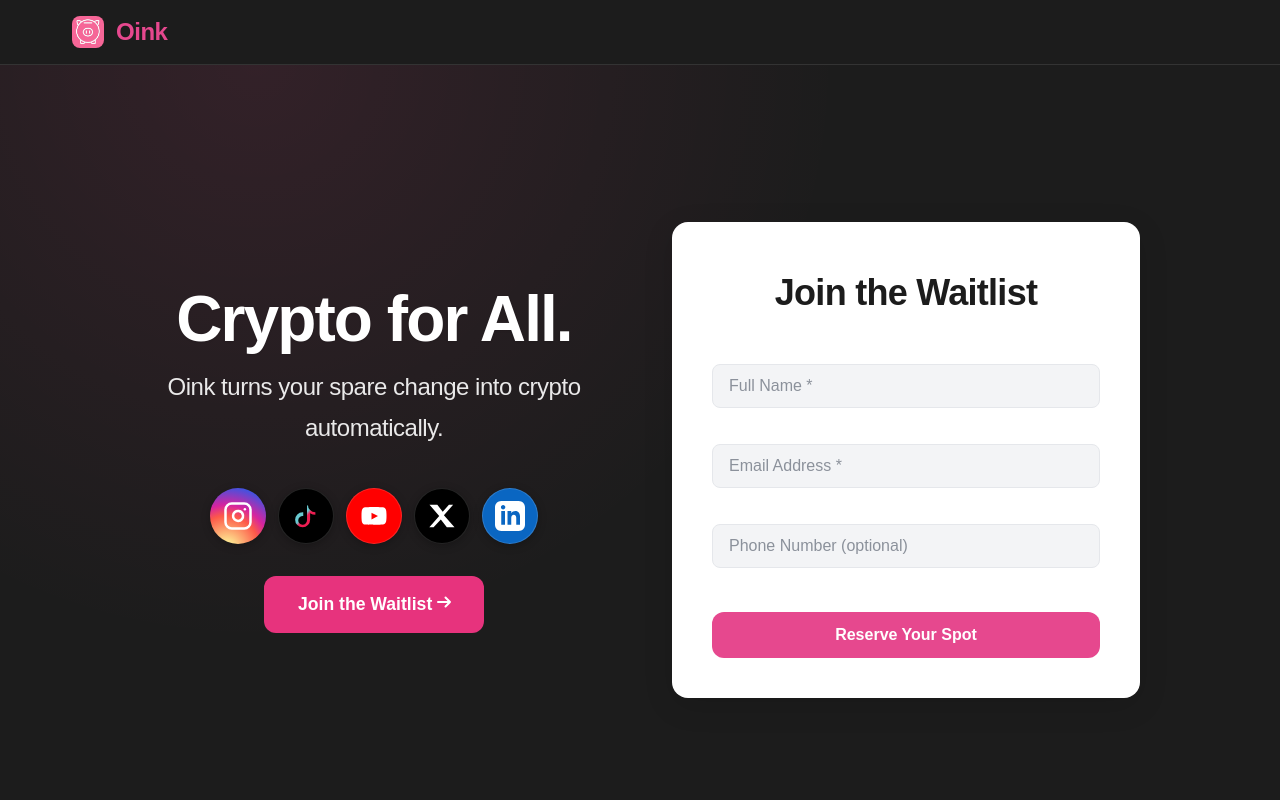
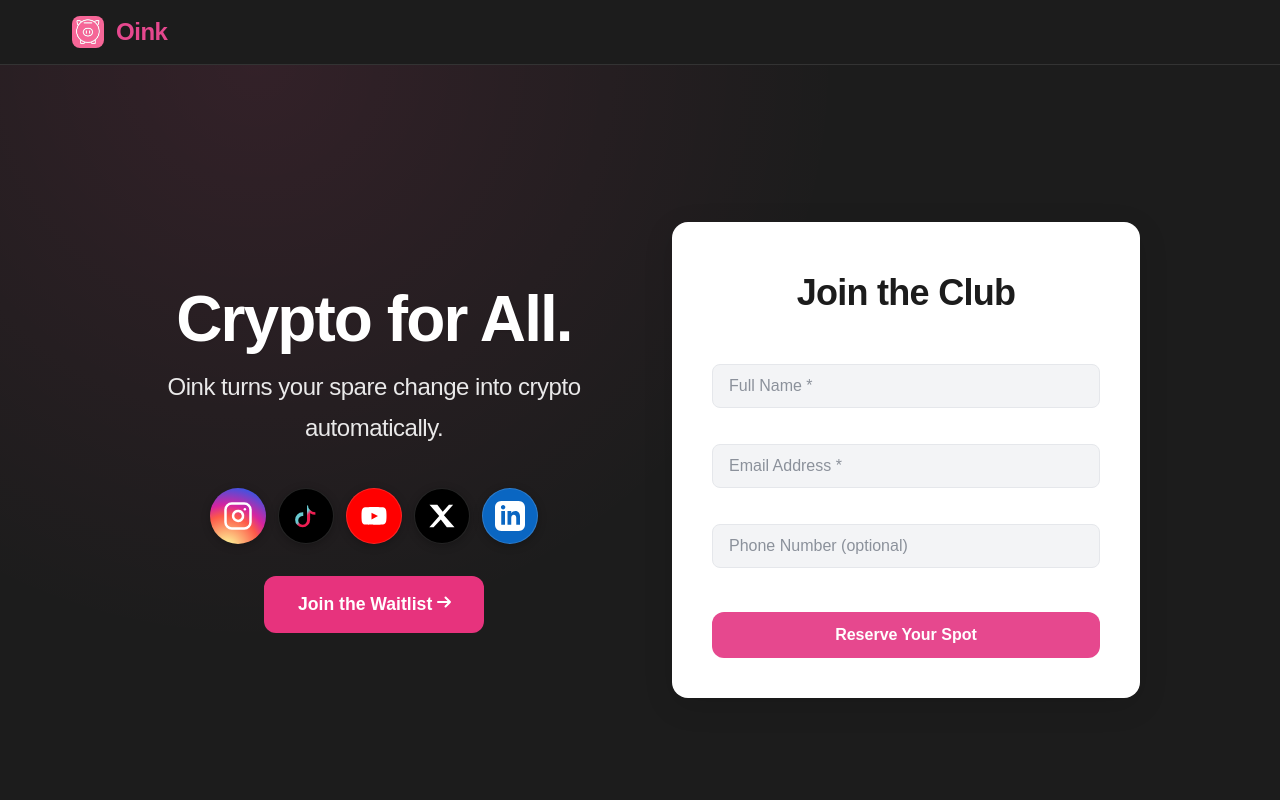
Before and after one commit to ThomasCaneday/oink-waiting-list, a React (Vite) app: page / in a window 1280 px wide. Shown: the top 800 px of the page. Built offline with nearby package versions, Linux system fonts and the light colour scheme; no server answers.

Commit message:
update: waitlist to club one word change

```diff
--- a/src/WaitingListForm.jsx
+++ b/src/WaitingListForm.jsx
@@ -91,7 +91,7 @@ export default function WaitingListForm() {
           colors={['#f7931a', '#627eea', '#00d4aa', '#ff69b4', '#ffb6c1', '#ffd700', '#ffffff']}
         />
       )}
-      <h2>Join the Waitlist</h2>
+      <h2>Join the Club</h2>
       <form onSubmit={handleSubmit}>
         {/* name */}
         <input
```
